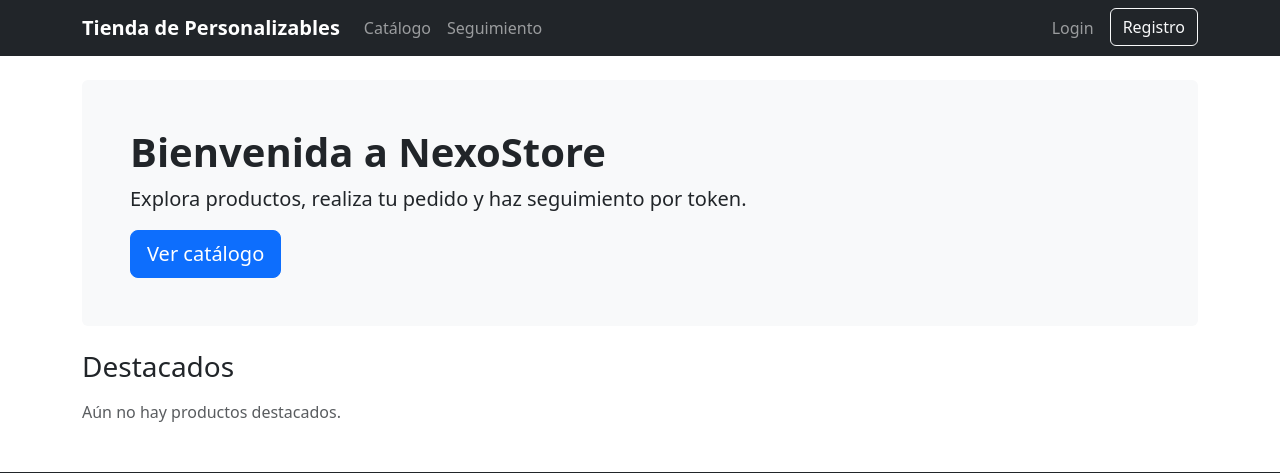
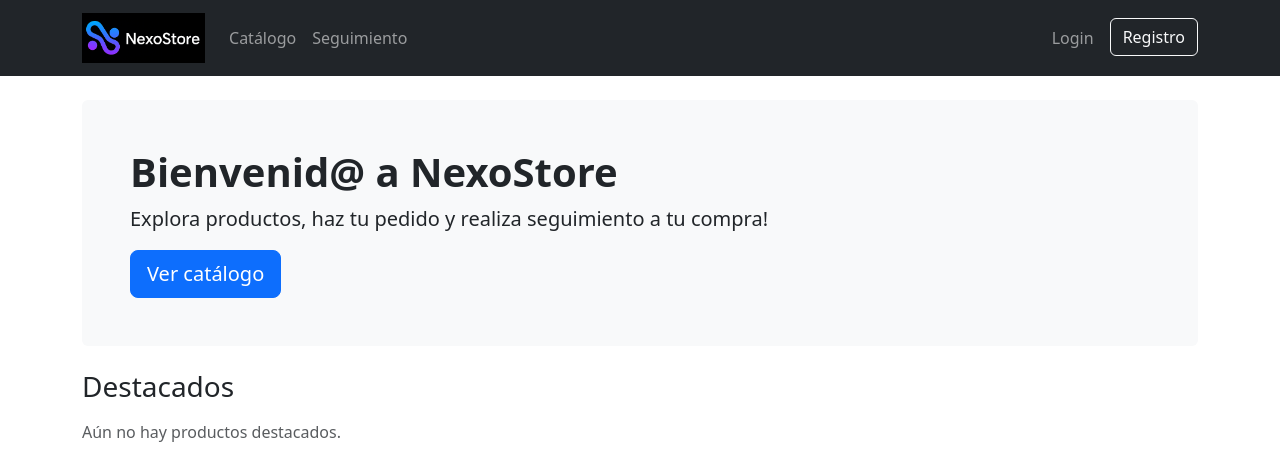
Before and after one commit to Shai-Cc/Tienda_Online, a Django app: page / in a window 1280 px wide. Shown: the top 473 px of the page. Run offline with Django 5.2, Linux system fonts and the light colour scheme; data that the repository does not hold is empty.

Commit message:
Creación e integración de logo y nombre para la tienda. Creación static/logo/img para contener las imágenes del logo (2 versiones). Mejoras visuales en home.html

```diff
--- a/templates/base.html
+++ b/templates/base.html
@@ -12,10 +12,12 @@
 </head>
 
 <body>
+    {% load static %}
+
     <nav class="navbar navbar-expand-lg navbar-dark bg-dark">
         <div class="container">
             <a class="navbar-brand fw-bold" href="{% url 'home' %}">
-                Tienda de Personalizables
+                <img src="{% static 'logo/img/black_logo.png' %}" alt="NexoStore" height="50">
             </a>
 
             <button class="navbar-toggler" type="button" data-bs-toggle="collapse" data-bs-target="#navbarNav">
--- a/templates/home.html
+++ b/templates/home.html
@@ -4,8 +4,8 @@
 {% block content %}
 <div class="p-4 p-md-5 mb-4 rounded bg-light">
     <div class="col-lg-8">
-        <h1 class="display-6 fw-bold">Bienvenida a NexoStore</h1>
-        <p class="lead">Explora productos, realiza tu pedido y haz seguimiento por token.</p>
+        <h1 class="display-6 fw-bold">Bienvenid@ a NexoStore</h1>
+        <p class="lead">Explora productos, haz tu pedido y realiza seguimiento a tu compra!</p>
         <a class="btn btn-primary btn-lg" href="{% url 'catalogo' %}">Ver catálogo</a>
     </div>
 </div>
```
Also changed, not shown: static/logo/img/black_logo.png (added), static/logo/img/white_logo.png (added).
